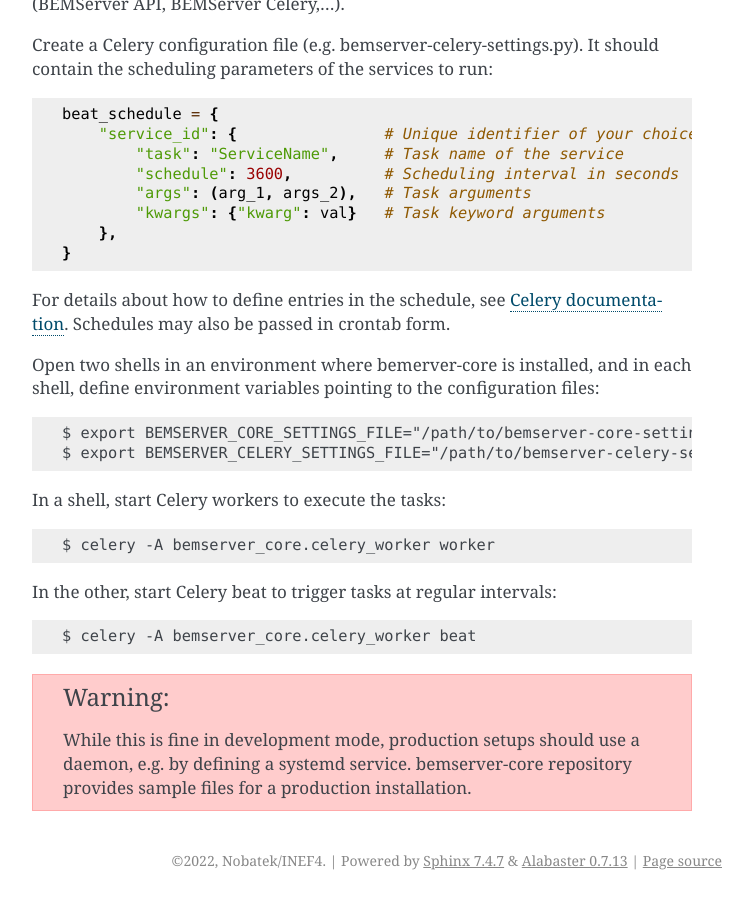
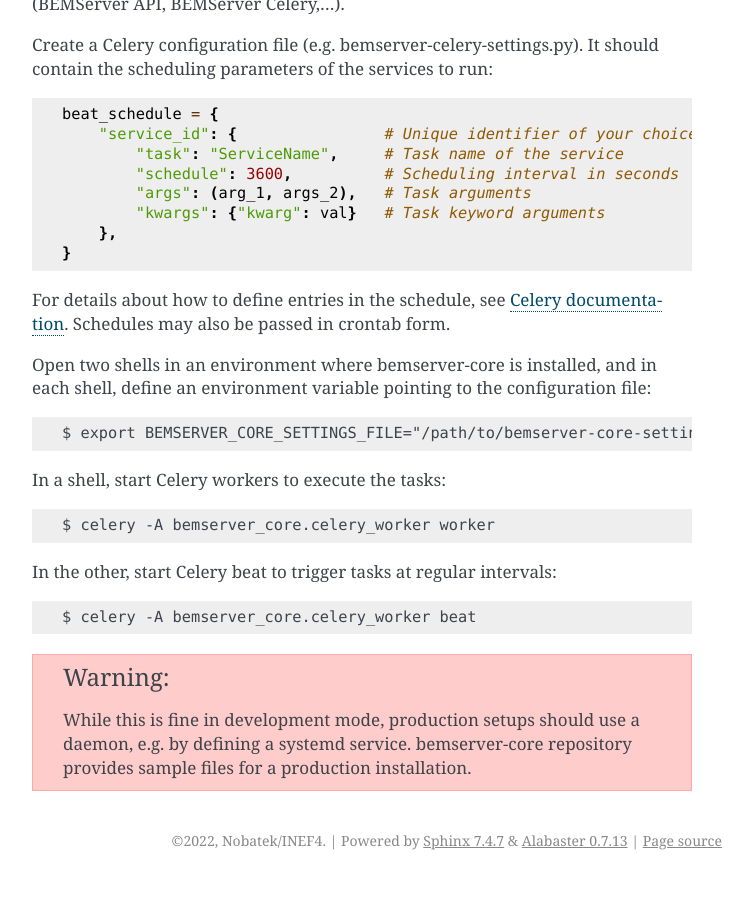
Before and after one commit to BEMServer/bemserver-docs, a Sphinx documentation site: the page built from source/installation.rst, in a window 1280 px wide and 900 px high, scrolled down 4991 px. Shown: the whole window, without its empty margins (388-1141 px from the left). Built offline with Sphinx 7.4.7, drawn with Linux system fonts in a browser that asks for light colours.

Commit message:
Remove BEMSERVER_CELERY_SETTINGS_FILE

```diff
--- a/source/installation.rst
+++ b/source/installation.rst
@@ -236,11 +236,10 @@ For details about how to define entries in the schedule, see
 `Celery documentation <https://docs.celeryq.dev/en/stable/userguide/periodic-tasks.html#beat-entries>`_.
 Schedules may also be passed in crontab form.
 
-Open two shells in an environment where bemerver-core is installed, and in each
-shell, define environment variables pointing to the configuration files::
+Open two shells in an environment where bemserver-core is installed, and in each
+shell, define an environment variable pointing to the configuration file::
 
     $ export BEMSERVER_CORE_SETTINGS_FILE="/path/to/bemserver-core-settings.py"
-    $ export BEMSERVER_CELERY_SETTINGS_FILE="/path/to/bemserver-celery-settings.py"
 
 In a shell, start Celery workers to execute the tasks::
 
```
